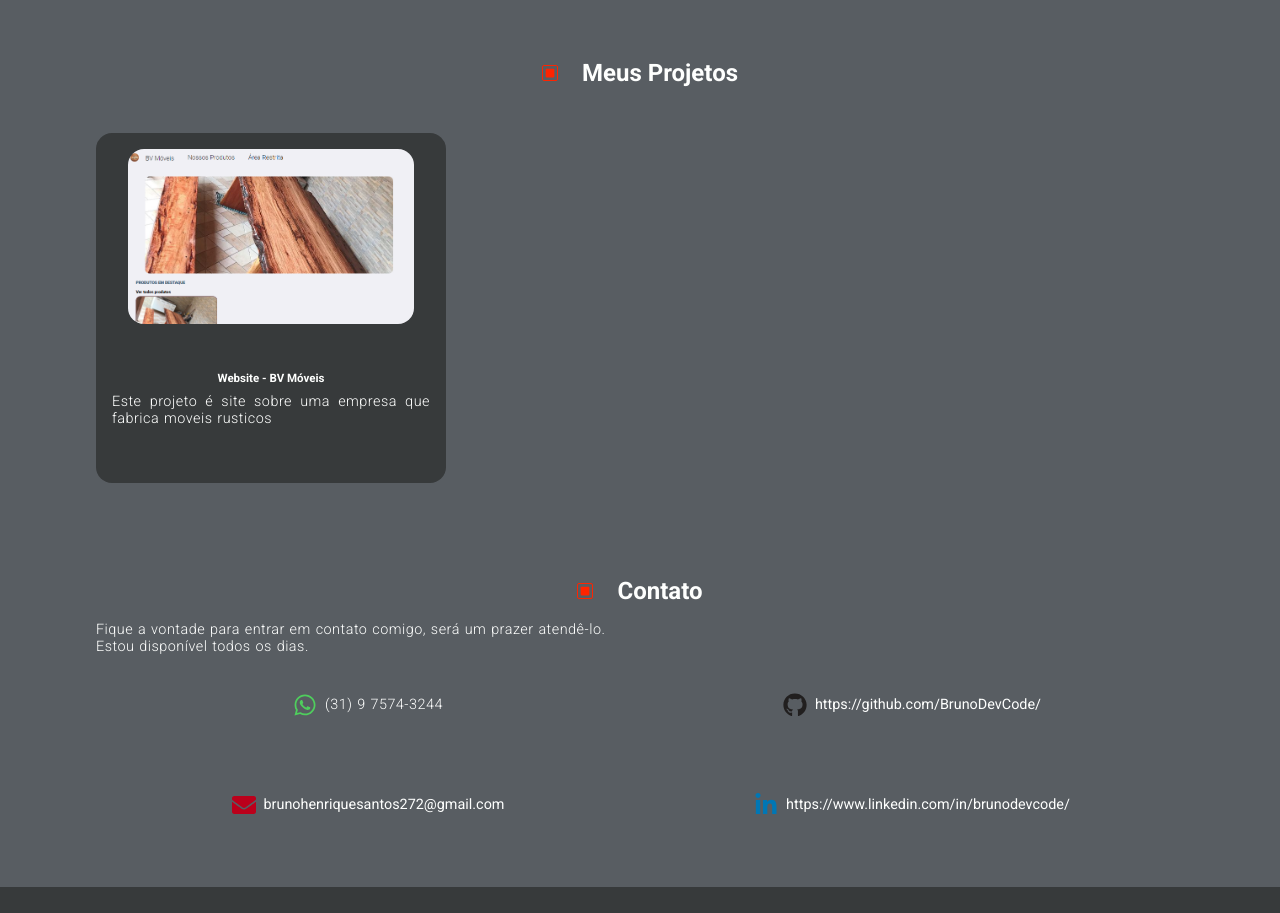
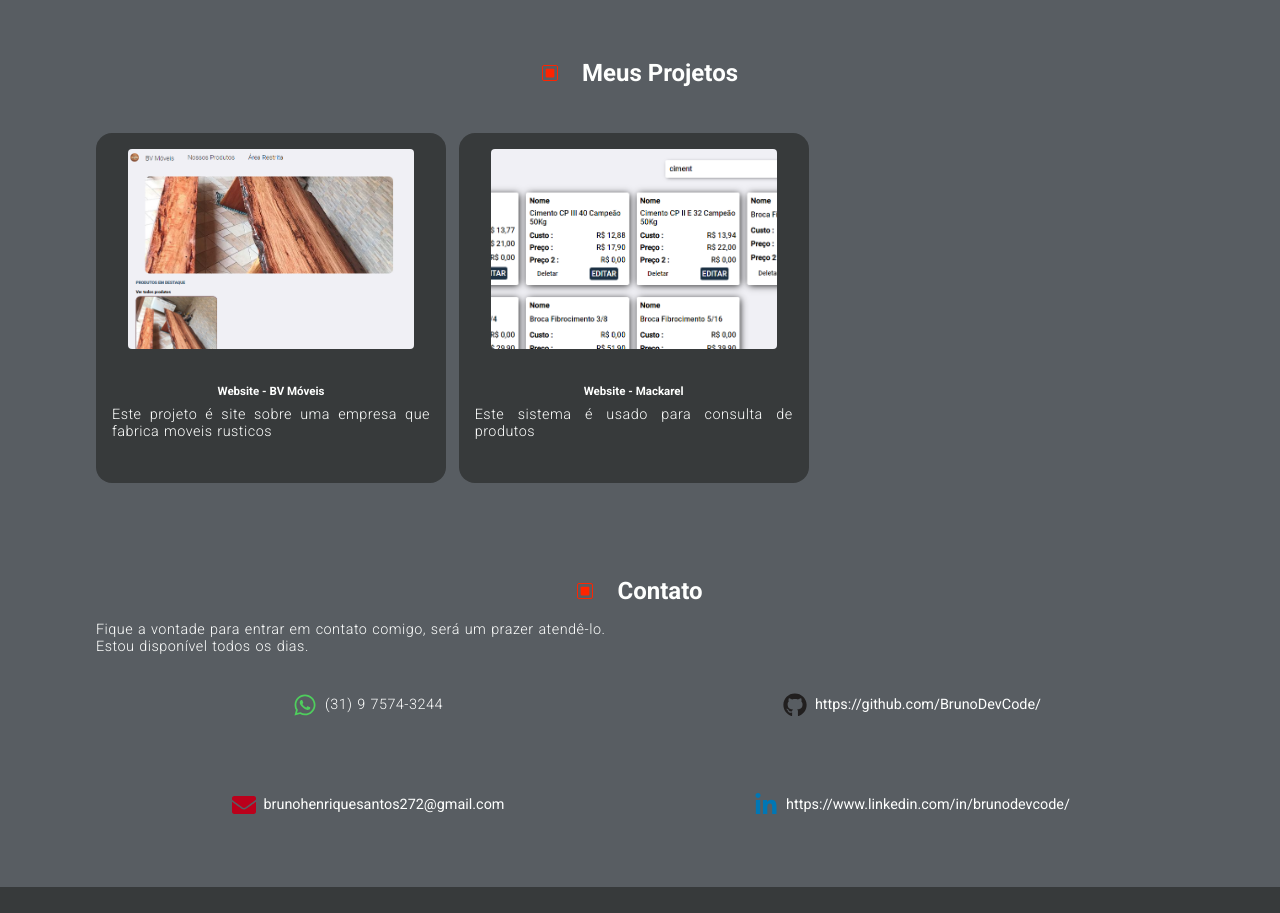
Before and after one commit to BrunoDevCode/Portifolio, a Next.js app: page / in a window 1280 px wide. Shown: the part 1380-2293 px from the top of the page. Built offline with nearby package versions, Linux system fonts and the light colour scheme.

Commit message:
Feat: adding new project

```diff
--- a/pages/index.tsx
+++ b/pages/index.tsx
@@ -217,17 +217,40 @@ const Homepage: React.FC = () => {
                   <a href="https://bvmoveisrusticos.com.br" target="_blank">
                     <button>Acessar</button>
                   </a>
-                  <a
-                    href="https://github.com/BrunoDevCode/bv-moveis-back"
-                    target="_blank"
-                  >
-                    <button>Acessar Back-End (Github)</button>
-                  </a>
-                  <a
-                    href="https://github.com/BrunoDevCode/bv-moveis-web"
-                    target="_blank"
-                  >
-                    <button>Acessar Front-End (Github)</button>
+                </div>
+              </div>
+            </li>
+
+            <li>
+              <div className="image-container">
+                <Image
+                  src="/mackarelweb.png"
+                  alt="Mackarel"
+                  width={25}
+                  height={25}
+                  layout="responsive"
+                  loading="lazy"
+                />
+              </div>
+              <div className="content">
+                <h3>Website - Mackarel</h3>
+
+                <p>Este sistema é usado para consulta de produtos</p>
+
+                <div className="modal">
+                  <h3>Website - Mackarel</h3>
+
+                  <p>Este sistema é usado para consulta de produtos</p>
+
+                  <div className="techs">
+                    <p>Express - Node JS</p>
+                    <p>Next JS - React JS</p>
+                    <p>Mongoose - Mongo DB</p>
+                    <p>Typescript</p>
+                  </div>
+
+                  <a href="https://mackarel-web.bhsdev.com.br" target="_blank">
+                    <button>Acessar</button>
                   </a>
                 </div>
               </div>
--- a/styles/homepageStyle.ts
+++ b/styles/homepageStyle.ts
@@ -310,8 +310,8 @@ export const LabContainer = styled.div`
     overflow: hidden;
     width: 90%;
     margin: 0 auto;
-    height: 175px;
-    border-radius: 16px;
+    height: 200px;
+    border-radius: 4px;
   }
 
   li div.image-container img {
```
Also changed, not shown: public/mackarelweb.png (added).
